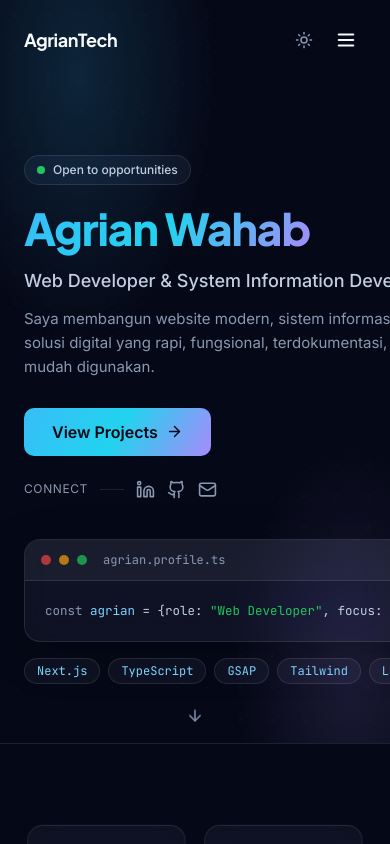
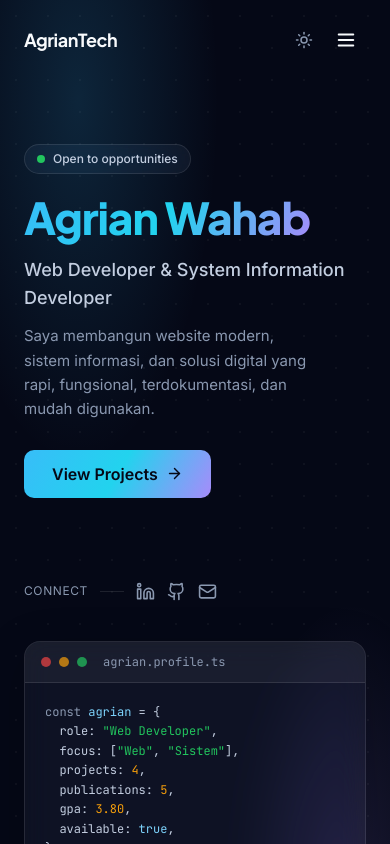
Before and after one commit to agrianwahab29/portolio-agritech, a Next.js app: page / in a window 390 px wide. Shown: the top 844 px of the page. Built offline with nearby package versions, Linux system fonts and the light colour scheme.

Commit message:
fix: hero code card overflow + opaque navbar background on scroll
- Hero code card: min-w-0 grid cell + multiline code (no horizontal overflow)
- Navbar: solid --nav-bg token instead of translucent glass (no bleed-through)
- Mobile menu: same opaque background fix

```diff
--- a/app/globals.css
+++ b/app/globals.css
@@ -39,6 +39,8 @@
     --grid-line: rgba(255, 255, 255, 0.04);
     --radial-1: rgba(56, 189, 248, 0.16);
     --radial-2: rgba(167, 139, 250, 0.14);
+
+    --nav-bg: rgba(5, 8, 22, 0.85);
   }
 
   [data-theme="light"] {
@@ -70,6 +72,8 @@
     --grid-line: rgba(15, 23, 42, 0.04);
     --radial-1: rgba(14, 165, 233, 0.12);
     --radial-2: rgba(124, 58, 237, 0.1);
+
+    --nav-bg: rgba(251, 252, 255, 0.85);
   }
 
   * {
--- a/components/layout/Navbar.tsx
+++ b/components/layout/Navbar.tsx
@@ -34,10 +34,10 @@ export function Navbar() {
 
   return (
     <header
-      className={cn(
+        className={cn(
         "fixed inset-x-0 top-0 z-40 transition-all duration-300",
         scrolled
-          ? "glass border-b py-3 shadow-sm"
+          ? "border-b border-line bg-[var(--nav-bg)] backdrop-blur-xl shadow-sm py-3"
           : "bg-transparent py-5",
       )}
     >
@@ -106,8 +106,8 @@ export function Navbar() {
 
       {/* Mobile menu */}
       {mobileOpen && (
-        <div className="border-t lg:hidden">
-          <div className="glass px-6 py-5">
+        <div className="border-t border-line lg:hidden">
+          <div className="bg-[var(--nav-bg)] backdrop-blur-xl px-6 py-5">
             <ul className="space-y-1">
               {navItems.map((item) => {
                 const active =
--- a/components/sections/Hero.tsx
+++ b/components/sections/Hero.tsx
@@ -110,7 +110,7 @@ export function Hero() {
           </div>
 
           {/* Right: code card */}
-          <div data-h="visual" className="relative">
+          <div data-h="visual" className="relative w-full min-w-0">
             <div className="glass overflow-hidden rounded-card shadow-lg">
               <div className="flex items-center gap-2 border-b border-line bg-surface px-4 py-3">
                 <span className="h-2.5 w-2.5 rounded-full bg-danger/70" />
@@ -118,14 +118,15 @@ export function Hero() {
                 <span className="h-2.5 w-2.5 rounded-full bg-ok/70" />
                 <span className="ml-2 font-mono text-xs text-fg-muted">agrian.profile.ts</span>
               </div>
-              <pre className="overflow-x-auto p-5 font-mono text-[12.5px] leading-relaxed text-fg-secondary">
+              <pre className="overflow-x-auto p-5 font-mono text-[12px] leading-relaxed text-fg-secondary">
 <code><span className="text-fg-muted">const</span> <span className="text-brand-text">agrian</span> = {"{"}
-  role: <span className="text-ok">&quot;Web Developer&quot;</span>,
-  focus: [<span className="text-ok">&quot;Web&quot;</span>, <span className="text-ok">&quot;Sistem Info&quot;</span>],
-  projects: <span className="text-warn">4</span>, publications: <span className="text-warn">5</span>,
-  gpa: <span className="text-warn">3.80</span>, internship: <span className="text-ok">&quot;Kemenaker&quot;</span>,
-  available: <span className="text-brand-text">true</span>,
-{"}"};</code>
+{"\n  "}role: <span className="text-ok">&quot;Web Developer&quot;</span>,
+{"\n  "}focus: [<span className="text-ok">&quot;Web&quot;</span>, <span className="text-ok">&quot;Sistem&quot;</span>],
+{"\n  "}projects: <span className="text-warn">4</span>,
+{"\n  "}publications: <span className="text-warn">5</span>,
+{"\n  "}gpa: <span className="text-warn">3.80</span>,
+{"\n  "}available: <span className="text-brand-text">true</span>,
+{"\n"}{"}"};</code>
               </pre>
             </div>
             {/* Floating tech pills */}
```
